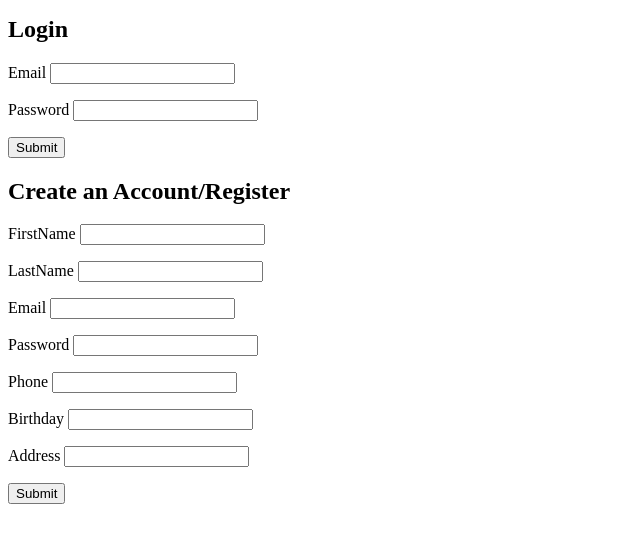
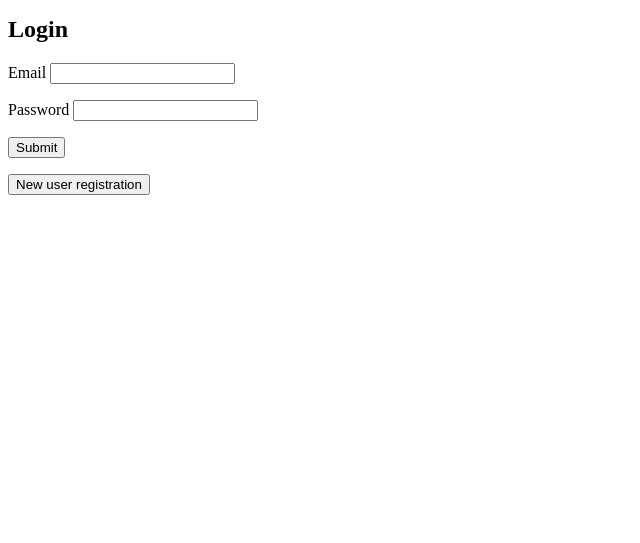
Before and after one commit to SandyC1000/iCareMagicBox, a Flask app: page / in a window 1280 px wide. Shown: the part 185-728 px from the top of the page, without its empty margins (0-640 px from the left). Run offline with Flask 2, Linux system fonts and the light colour scheme.

Commit message:
AJAX, JavaScript implemented.

```diff
--- a/server.py
+++ b/server.py
@@ -44,7 +44,27 @@ def login_user():
     # session['user'] = user
     return redirect("/")
 
-@app.route("/register", methods=["POST"])
+@app.route("/register/API", methods=["POST"]) # new AJAX
+def register_user_API():
+    """Create a new user using JS AJAX."""
+    print(">>>> we are in route  /register/API")
+    fname = request.json.get("fname")
+    print(f'fname {fname}')
+    lname = request.json.get("lname")
+    email = request.json.get("email")
+    password= request.json.get("password")
+    phone = request.json.get("phone")
+    birthday = request.json.get("birthday")
+    address = request.json.get("address")
+
+    print(f"user_name = {fname}")
+    print(f"user_email = {email}")
+
+    user = crud.create_user(fname, lname, email, password, phone, birthday, address)
+    # flash("*** Successfully created new User!!")
+    return  { "success": True, "status": "*** New user confirmed!"}
+
+@app.route("/register", methods=["POST"]) # old HTML
 def register_user():
     """Create a new user."""
     fname = request.form.get("fname")
@@ -80,16 +100,6 @@ def list_packages():
     package_list = crud.get_all_packages()
 
     return render_template("all_carepackages.html", package_list=package_list)
-
-# 1- write a template with a form to gather information about the recipient => recipient.html
-# 2- render that template (with the reciepnt form) on @app.route("/package/<package_id>")
-# 3 - give the form action="/recipient"
-# 4 - write/modifiy the route to handle the infomration sent in the html form
-# 5 - print the information from the form so that you can see it in your terminal
-# 6 - print statements should look like print(f"recipent_name = {fname}")
-# 7 - at this point, you are just testing out the routes and template to see that you can use them
-# 8 - you are not yet adding the recipient to the db
-# 9 - small amounts of code at a time == less places for bugs to hide :)
 
 
 @app.route("/package/<package_id>")
--- /dev/null
+++ b/static/js/ajax.js
@@ -0,0 +1,58 @@
+// alert('= = = js is connected !! <<<<<<<');
+
+const userButton = document.querySelector("#show-user-form");
+const userForm = "#create-user"
+const user_form = document.getElementById("create-user");
+user_form.hidden = true;
+userButton.addEventListener('click', ()=>{
+
+
+    user_form.hidden = !user_form.hidden
+})
+
+
+
+// email.addEventListener('email',updateValue);
+// password.addEventListener('password',updateValue);
+// function updateValue(e) {
+//     log.textContent = e.target.value;
+// }
+// "user-reg-form"
+const userRegForm = document.querySelector("#user-reg-form");
+userRegForm.addEventListener('submit',(evt) => {
+    evt.preventDefault();
+    alert("*** Entering userRegForm ")
+
+    const formInputs = {
+        fname : document.getElementById('reg-fname').value,
+        lname : document.getElementById('reg-lname').value,
+        email : document.getElementById('reg-email').value,
+        password : document.getElementById('reg-password').value,
+        phone : document.getElementById('reg-phone').value,
+        birthday : document.getElementById('reg-birthday').value,
+        address : document.getElementById('reg-address').value
+                        };
+    fetch('/register/API',{
+        method: 'POST',
+        body: JSON.stringify(formInputs),
+        headers: {
+            'Content-Type': 'application/json',
+        },
+    })
+        .then(response => response.json())
+        .then(responseJson => {
+            alert(responseJson.status);
+        });
+
+
+    // document.querySelector('input[name="word"]');
+    // document.querySelector('input[name="fname"]');
+    console.log(formInputs)
+    console.log(">>>> line 29 <<<<")
+    user_form.hidden = true;
+
+})
+
+isHidden = HTMLElement.hidden;
+
+HTMLElement.hidden = true | false;
--- a/templates/all_carepackages.html
+++ b/templates/all_carepackages.html
@@ -9,7 +9,7 @@
 
               <div class="card text-center bg-light">
                 <a href="/package/{{ package.package_id }}">
-                    <img class="card-img-top img-circle" src="../static/box_{{package.package_id}}.jpg">
+                    <img class="card-img-top img-circle" src="../static/img/box_{{package.package_id}}.jpg">
                 </a>
                 <div class="card-body">
                     <h5 class="card-title"><a href="/package/{{ package.package_id }}">{{ package.package_type }}</a></h5>
--- a/templates/base.html
+++ b/templates/base.html
@@ -19,5 +19,8 @@
     {% block body %}{% endblock %}
 
     {% block after_body %}{% endblock %}
+
+  <script src="static/js/ajax.js">
+  </script>
   </body>
 </html>
--- a/templates/homepage.html
+++ b/templates/homepage.html
@@ -13,47 +13,53 @@
     <li><a href="/recipients">View all recipients</a></li>
 </ul>
 
+
 <h2>Login</h2>
+<div id="user-login" >
 <form action="/login" method="POST">
   <p>
-    Email <input type="text" name="email">
+    Email <input id="login-email" type="text" name="email">
   </p>
 
   <p>
-    Password <input type="password" name="password">
+    Password <input id="login-password" type="password" name="password">
   </p>
 
   <p>
     <input type="submit">
   </p>
 </form>
+<button id="show-user-form" >New user registration</button>
+</div>
 
-<h2>Create an Account/Register</h2>
-<form action="/register" method="POST">
+<div id="create-user" >
+  <h2>Create a User/Register</h2>
+  <form id="user-reg-form" action="/register" method="POST">
       <p>
-        FirstName <input type="text" name="fname">
+          FirstName <input id="reg-fname" type="text" name="fname">
       </p>
       <p>
-        LastName <input type="text" name="lname">
+          LastName <input id="reg-lname" type="text" name="lname">
       </p>
       <p>
-        Email <input type="text" name="email">
+          Email <input id="reg-email" type="text" name="email">
       </p>
       <p>
-        Password <input type="password" name="password">
+          Password <input id="reg-password" type="password" name="password">
       </p>
       <p>
-        Phone <input type="text" name="phone">
+          Phone <input id="reg-phone" type="text" name="phone">
       </p>
       <p>
-        Birthday <input type="text" name="birthday">
+          Birthday <input id="reg-birthday" type="text" name="birthday">
       </p>
       <p>
-        Address <input type="text" name="address">
+          Address <input id="reg-address" type="text" name="address">
       </p>
     <p>
       <input type="submit">
     </p>
 </form>
+</div>
 
 {% endblock %}
--- a/templates/package_detail.html
+++ b/templates/package_detail.html
@@ -9,7 +9,7 @@
 
         <div class="card-body">
             <h5 class="card-title"><a href="/package/{{ package.package_id }}">{{ package.package_type }}</a></h5>
-            <img class="card-img-top img-circle" src="../static/box_{{package.package_id}}.jpg">
+            <img class="card-img-top img-circle" src="../static/img/box_{{package.package_id}}.jpg">
             <p>{{ package.package_type}}</p>
             <p>{{ package.msg_default}}</p>
             <p>{{package.contents}}</p>
```
Also changed, not shown: static/js/about.jsx (added, +16 -0 lines), static/js/homepage.jsx (added, +16 -0 lines), static/img/Cloud1.png (added), static/img/Data Model iCareMagicBox.png (renamed from static/Data Model iCareMagicBox.png), static/img/box_1.jpg (renamed from static/box_1.jpg), static/img/box_2.jpg (renamed from static/box_2.jpg), static/img/box_3.jpg (renamed from static/box_3.jpg), static/img/box_4.jpg (renamed from static/box_4.jpg). Lines whose indentation alone changed are shown as unchanged.
